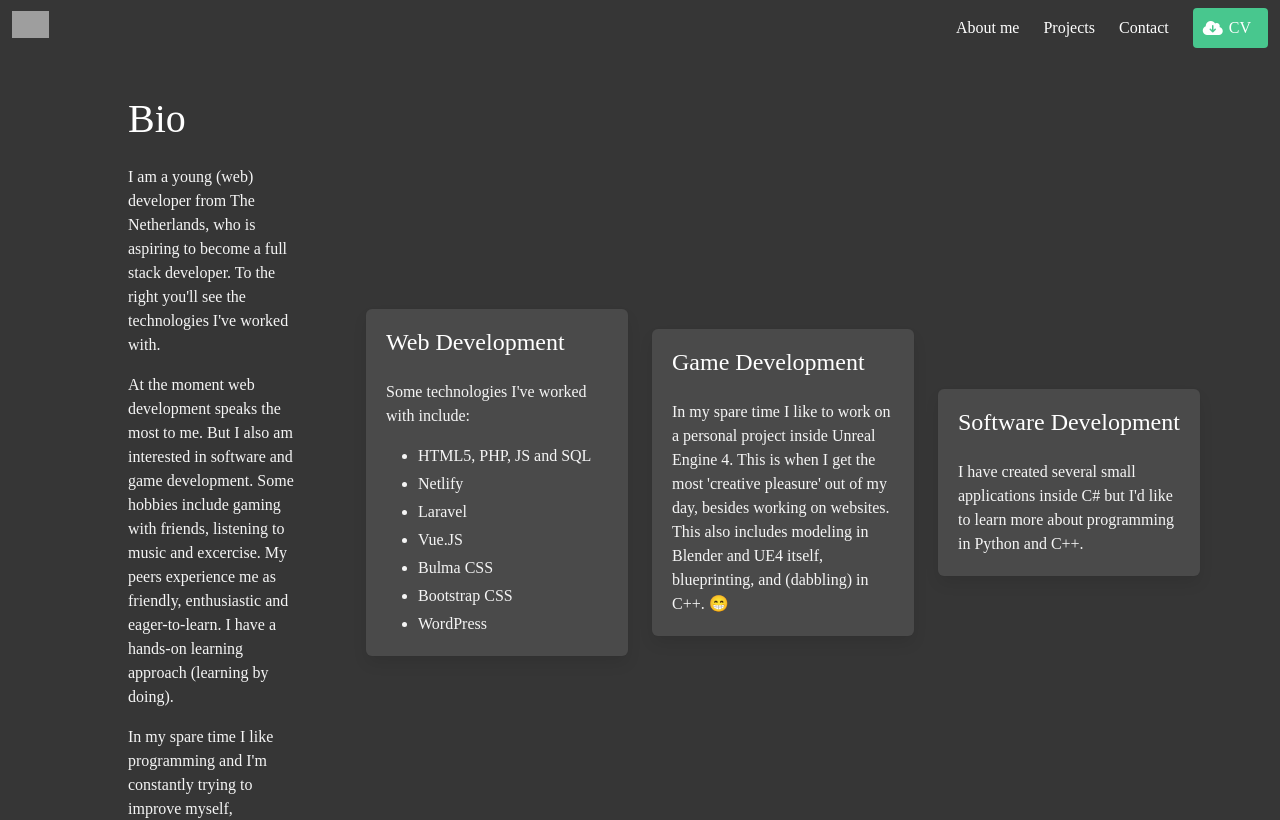
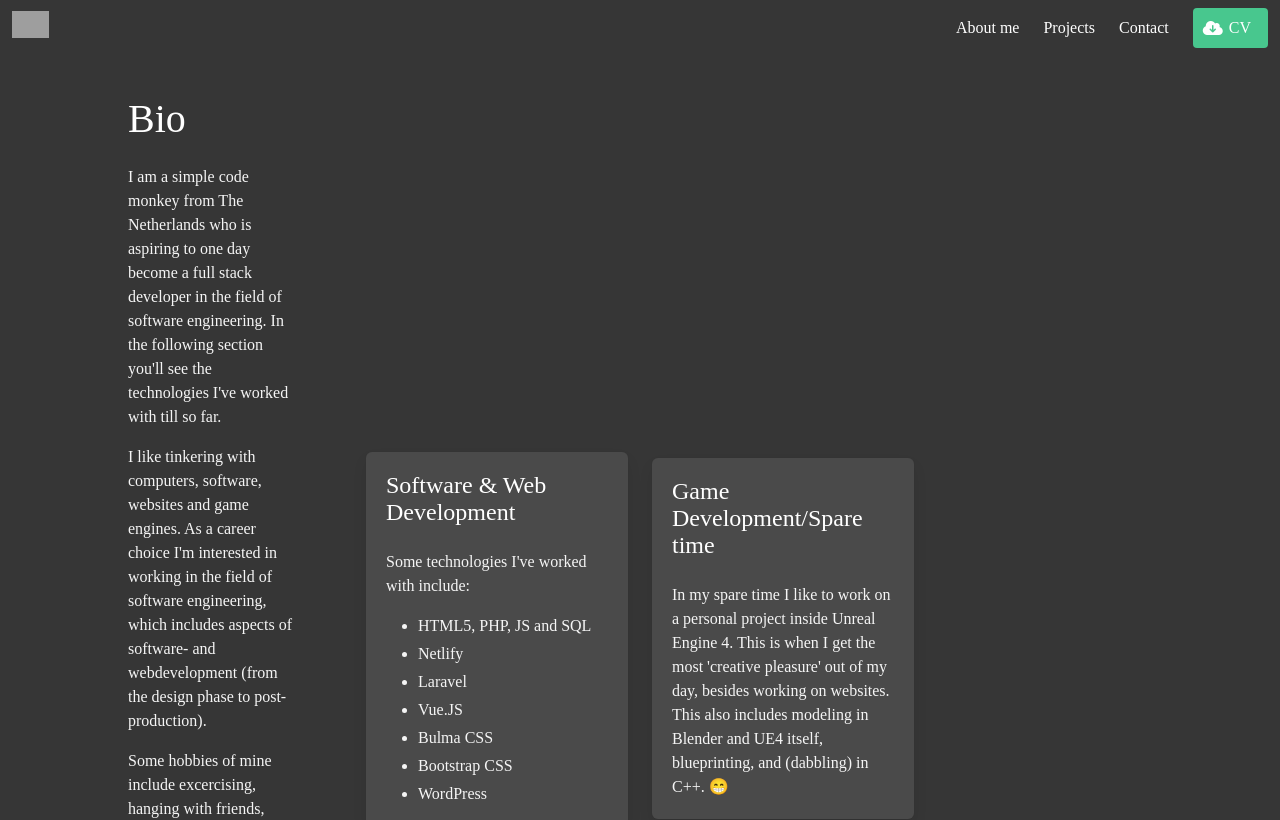
Before and after one commit to alexanderbenerink/AmbitieProject, a Vue app: page /about in a window 1280 px wide. Shown: the top 820 px of the page. Built offline with nearby package versions, Linux system fonts and the light colour scheme; grey boxes are pictures that could not be loaded.

Commit message:
rewrote about

```diff
--- a/src/views/About.vue
+++ b/src/views/About.vue
@@ -9,13 +9,13 @@
                   <div class="content has-text-light">
                     <h1 class="title is-2 has-text-weight-medium">Bio</h1>
                       <p>
-                        I am a young (web) developer from The Netherlands, who is aspiring to become a full stack developer. To the right you'll see the technologies I've worked with.
+                        I am a simple code monkey from The Netherlands who is aspiring to one day become a full stack developer in the field of software engineering. In the following section you'll see the technologies I've worked with till so far.
                       </p>
                       <p>
-                        At the moment web development speaks the most to me. But I also am interested in software and game development. Some hobbies include gaming with friends, listening to music and excercise. My peers experience me as friendly, enthusiastic and eager-to-learn. I have a hands-on learning approach (learning by doing).
+                        I like tinkering with computers, software, websites and game engines. As a career choice I'm interested in working in the field of software engineering, which includes aspects of software- and webdevelopment (from the design phase to post-production).
                       </p>
                       <p>
-                       In my spare time I like programming and I'm constantly trying to improve myself, including in all facets of life aswell.
+                       Some hobbies of mine include excercising, hanging with friends, learning how to program, read books and listening to music. My peers experience me as friendly, enthusiastic and eager-to-learn. I find that learning something new through a hands-on approach works the best for me (learning by doing). Every day I'm trying to do something new or productive to push my boundaries and improve.
                       </p>
                   </div>
                 </div>
@@ -23,7 +23,7 @@
           </div>
           <div class="column is-one-quarter"> <!-- Skill 1 card -->
             <div class="box has-background-grey-dark has-text-light">
-              <h3 class="title is-4 has-text-weight-medium">Web Development</h3>
+              <h3 class="title is-4 has-text-weight-medium">Software & Web Development</h3>
               <div class="content">
                 <p>Some technologies I've worked with include:</p>
                 <ul>
@@ -40,18 +40,12 @@
           </div>
           <div class="column is-one-quarter"> <!-- Skill 2 card -->
             <div class="box has-background-grey-dark has-text-light">
-              <h3 class="title is-4 has-text-weight-medium">Game Development</h3>
+              <h3 class="title is-4 has-text-weight-medium">Game Development/Spare time</h3>
               <div class="content">
                 <p>
                   In my spare time I like to work on a personal project inside Unreal Engine 4. This is when I get the most 'creative pleasure' out of my day, besides working on websites. This also includes modeling in Blender and UE4 itself, blueprinting, and (dabbling) in C++. 😁
                 </p>
               </div>
-            </div>
-          </div>
-          <div class="column is-one-quarter"> <!-- Skill 3 card -->
-            <div class="box has-background-grey-dark has-text-light">
-              <h3 class="title is-4 has-text-weight-medium">Software Development</h3>
-              <p>I have created several small applications inside C# but I'd like to learn more about programming in Python and C++.</p>
             </div>
           </div>
         </div>
```
